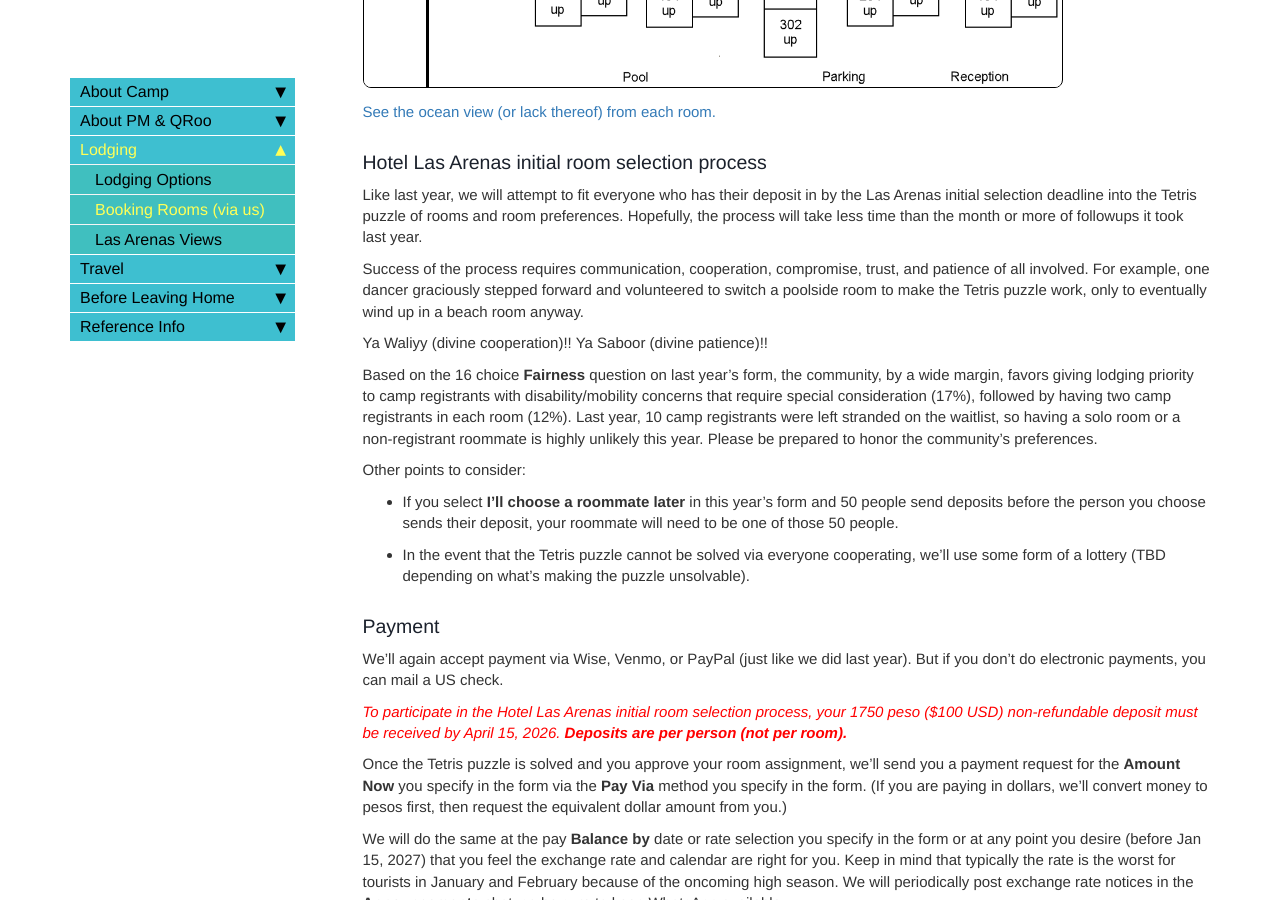
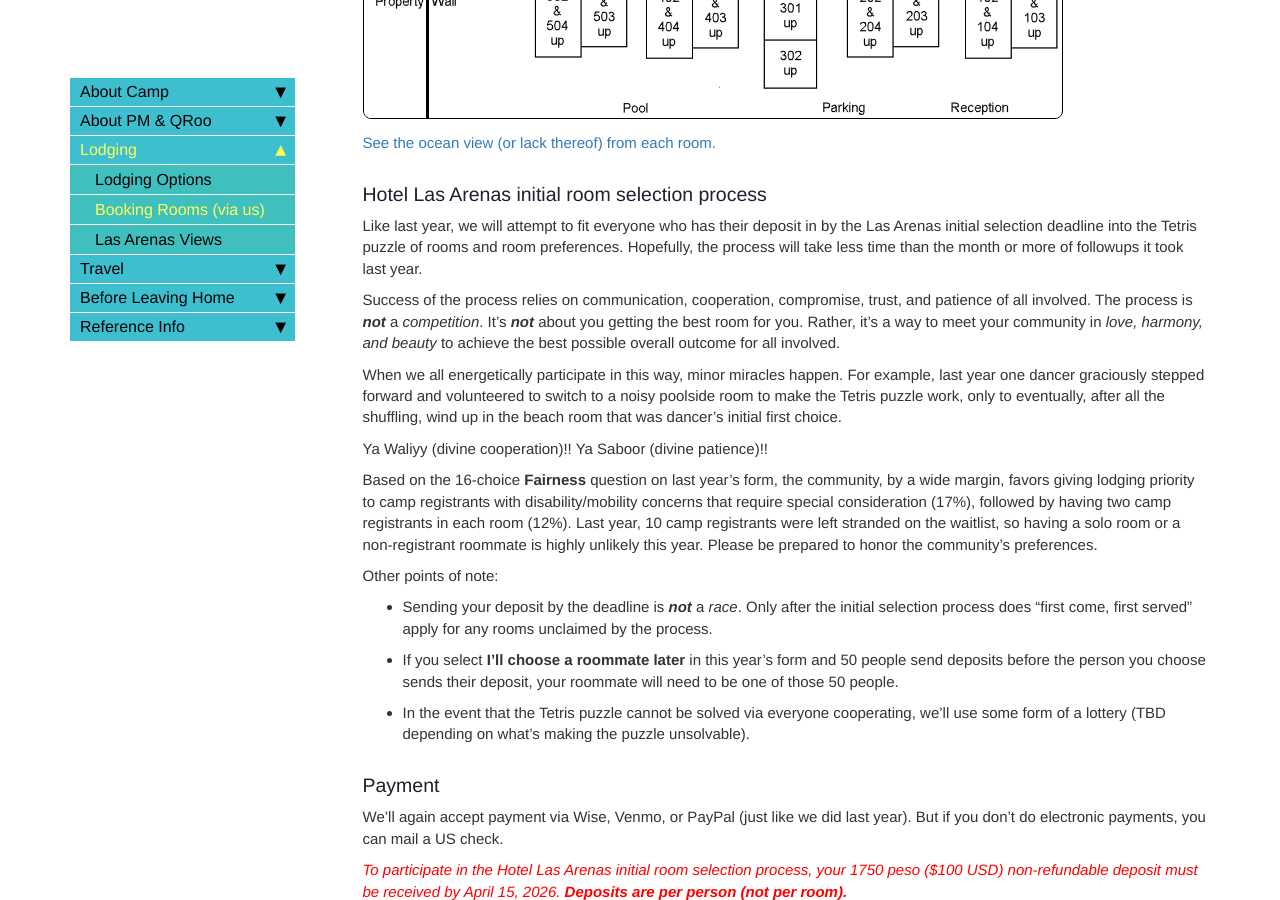
Before and after one commit to davewalker60/pmdup, a Jekyll site: the page built from pages/booking-rooms.md, in a window 1280 px wide and 900 px high, scrolled down 3106 px. Built offline with Jekyll 4.4.1, drawn with Linux system fonts in a browser that asks for light colours; comment, search, counter and statistics services are not loaded; some of the changed text lies outside the part shown.

Commit message:
not a race or competition

```diff
--- a/pages/booking-rooms.md
+++ b/pages/booking-rooms.md
@@ -43,8 +43,9 @@ Are you interested in a more cushy lodging experience during camp?
 * 1st floor rooms have 2 queens; 2nd floor 1 king
 * Mini fridge, working TV and AC, but no microwave (so use Las Arenas community kitchen)
 * Upscale (but simple/understated) rooms compared to Las Arenas
+* Requires a 50% deposit, refundable/cancelable until Jan 10, 2027
 
-Please express your interest in the **Ojo De Agua Kabañas** question in the lodging request form.
+Please express your interest using the **Ojo De Agua Kabañas** question in the lodging request form.
 
 ### Hotel Las Arenas pricing
 
@@ -54,7 +55,7 @@ This year, **room prices are listed in pesos** (with convenient USD & CAD conver
 * 10,800 Poolside - No Ocean View (101,202,301,302,401,402,403,404,501,502)
 * 12,400 Poolside - Partial Ocean View (103,104,201,203,204,503,504)
 * 14,000 Beachside (601,602,801,802,805,901,902,903,904)
-* 15,200 Beachside with sink, king, and queen (701)
+* 15,200 Beachside with sink, king, and queen for three people (701)
 *  &nbsp; 8,400 *6 nights (2/10-2/16) only* - Beachside 2nd floor, 2 queens (804)
 
 Consider staying longer to explore cenotes, ruins, the reef, and more...<br>Room prices for each additional night before Wed Feb 11 and/or Sat Feb 21 and after are:
@@ -94,13 +95,16 @@ To participate in the Las Arenas initial room selection process, complete and su
 
 Like last year, we will attempt to fit everyone who has their deposit in by the Las Arenas initial selection deadline into the Tetris puzzle of rooms and room preferences. Hopefully, the process will take less time than the month or more of followups it took last year.
 
-Success of the process requires communication, cooperation, compromise, trust, and patience of all involved. For example, one dancer graciously stepped forward and volunteered to switch a poolside room to make the Tetris puzzle work, only to eventually wind up in a beach room anyway.
+Success of the process relies on communication, cooperation, compromise, trust, and patience of all involved. The process is ***not*** a *competition*. It's ***not*** about you getting the best room for you. Rather, it's a way to meet your community in *love, harmony, and beauty* to achieve the best possible overall outcome for all involved.
+
+When we all energetically participate in this way, minor miracles happen. For example, last year one dancer graciously stepped forward and volunteered to switch to a noisy poolside room to make the Tetris puzzle work, only to eventually, after all the shuffling, wind up in the beach room that was dancer's initial first choice.
 
 Ya Waliyy (divine cooperation)!! Ya Saboor (divine patience)!!
 
-Based on the 16 choice **Fairness** question on last year's form, the community, by a wide margin, favors giving lodging priority to camp registrants with disability/mobility concerns that require special consideration (17%), followed by having two camp registrants in each room (12%). Last year, 10 camp registrants were left stranded on the waitlist, so having a solo room or a non-registrant roommate is highly unlikely this year. Please be prepared to honor the community's preferences.
+Based on the 16-choice **Fairness** question on last year's form, the community, by a wide margin, favors giving lodging priority to camp registrants with disability/mobility concerns that require special consideration (17%), followed by having two camp registrants in each room (12%). Last year, 10 camp registrants were left stranded on the waitlist, so having a solo room or a non-registrant roommate is highly unlikely this year. Please be prepared to honor the community's preferences.
 
-Other points to consider:
+Other points of note:
+* Sending your deposit by the deadline is ***not*** a *race*. Only after the initial selection process does "first come, first served" apply for any rooms unclaimed by the process.
 * If you select **I'll choose a roommate later** in this year's form and 50 people send deposits before the person you choose sends their deposit, your roommate will need to be one of those 50 people.
 * In the event that the Tetris puzzle cannot be solved via everyone cooperating, we'll use some form of a lottery (TBD depending on what's making the puzzle unsolvable).
 
```
Also changed, not shown: other parts of pages/booking-rooms.md (+3 -3 lines).
